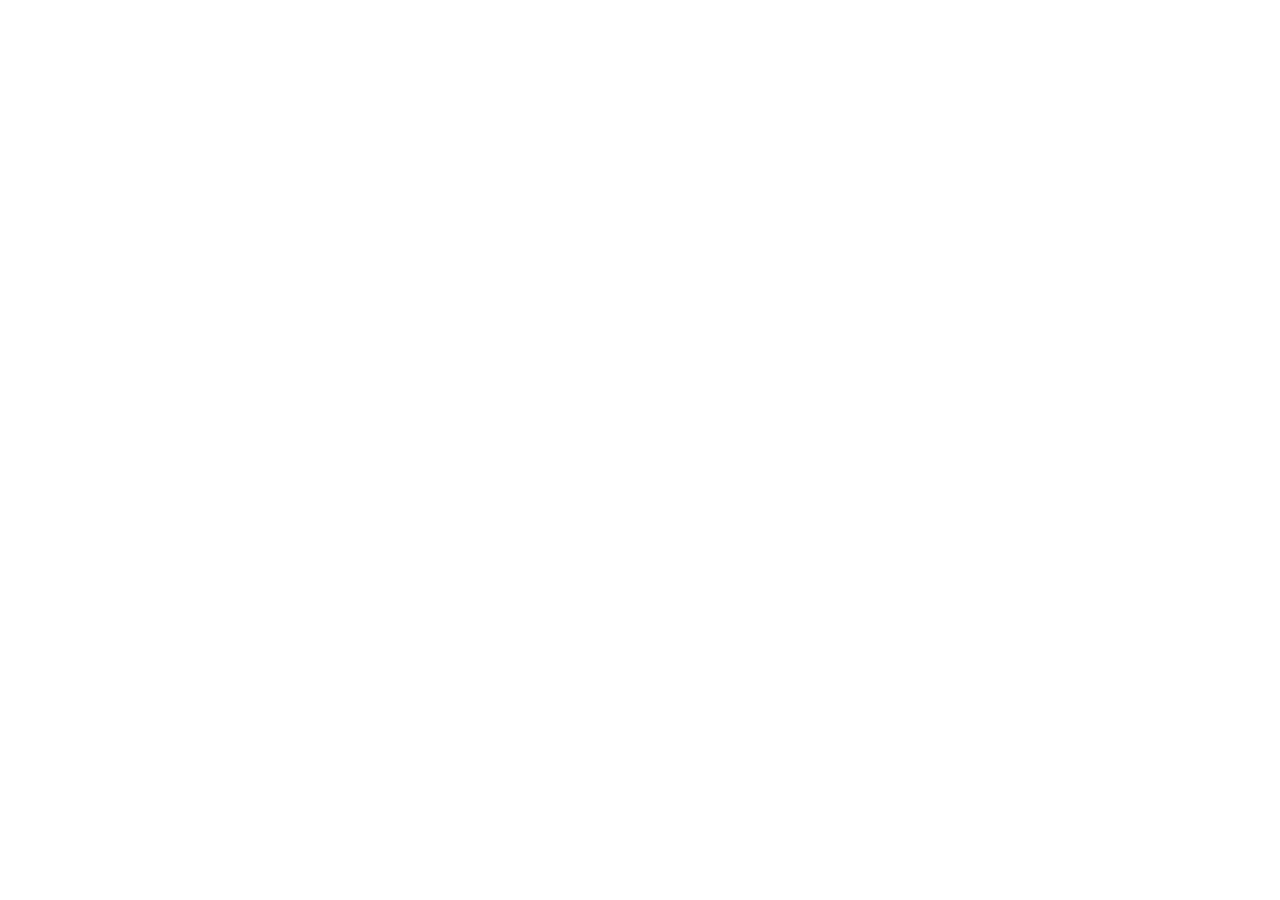
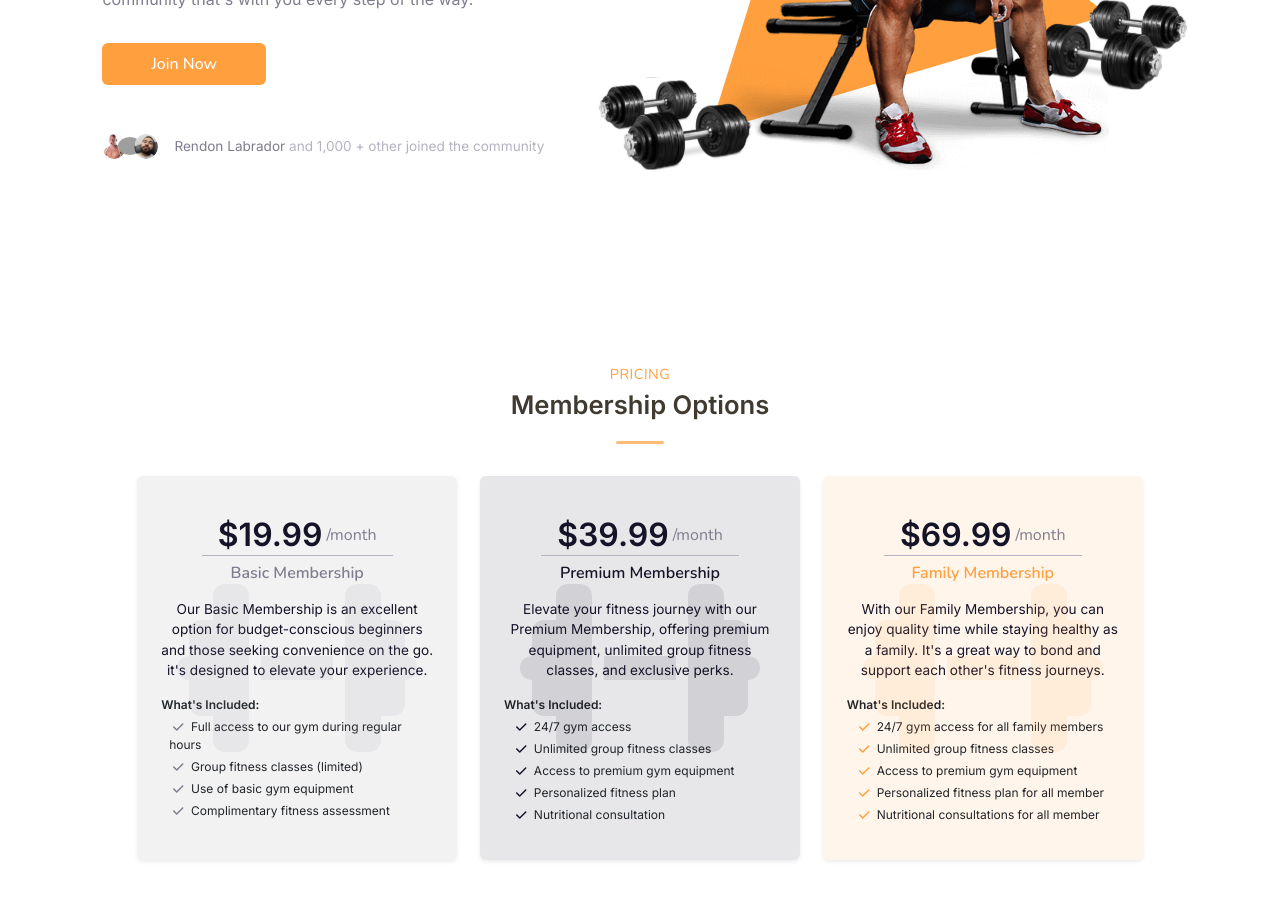
Before and after one commit to Rusty-08/epic-fit, a Vue app: page / in a window 1280 px wide. Shown: the part 460-1360 px from the top of the page. Before the commit the page ends 800 px from the top, so only its background shows below. Built offline with nearby package versions, Linux system fonts and the light colour scheme; grey boxes are pictures that could not be loaded.

Commit message:
add initial community-page content

```diff
--- a/src/App.vue
+++ b/src/App.vue
@@ -38,7 +38,7 @@
         )
 
         pages.forEach((page, index) => {
-          let activePage = localStorage.getItem('activePage')
+          let activePage = sessionStorage.getItem('activePage') || 0
           if (index == activePage) {
             page.classList.add('active')
             page.classList.add('show')
--- a/src/components/Vue/Community.vue
+++ b/src/components/Vue/Community.vue
@@ -1,13 +1,123 @@
 <script setup>
+    import { ref, onMounted } from 'vue'
+    import { faChevronLeft } from '@fortawesome/free-solid-svg-icons'
+
+    const activeCaption = ref('')
+    const activeDesc = ref('')
+
+    const gallery = [
+        {
+            image: '/img/community-image.svg',
+            caption: 'Inclusivity',
+            desc: 'We welcome everyone with open arms, regardless of their fitness level, age, or background. We believe fitness is for everyone.'
+        },
+        {
+            image: '/img/community-image.svg',
+            caption: 'Expertise',
+            desc: 'Our team of certified trainers and experienced instructors are dedicated to providing the highest quality guidance and support on your fitness journey.'
+        },
+        {
+            image: '/img/community-image.svg',
+            caption: 'Wellness',
+            desc: "We're committed to holistic health and wellness, not just physical fitness. We promote a balanced approach to living your best life."
+        },
+        {
+            image: '/img/community-image.svg',
+            caption: 'Community',
+            desc: 'Cultivating a supportive environment where fitness enthusiasts connect and thrive together, our vibrant community page fosters shared goals and celebrates collective achievements, promoting wellness as a unified journey.'
+        },
+    ]
+
+    const setAsActiveCategory = index => {
+        for(let i = 0; i < gallery.length; i++) {
+            activeCaption.value = gallery[index].caption
+            activeDesc.value = gallery[index].desc
+        }
+    }
+
+    const selectCategory = () => {
+
+    };
 
 </script>
 
 <template>
     <div class="tab-pane fade" id="community-section" role="tabpanel" aria-labelledby="community" tabindex="0">
-        <h2>COMMUNITY</h2>
+        <div class="community-landing pt-4 d-flex align-items-center justify-content-center">
+            <div class="community-desc d-flex align-items-start justify-content-center flex-column w-50">
+                <div class="">
+                    <h4 class="mb-3 fw-semibold px-5">{{ activeCaption || 'Our Mission and Values' }}</h4>
+                    <p class="mb-0 fs-7 px-5">{{ activeDesc || 'At EPICFIT, our mission is to empower individuals to lead healthier, happier lives through exercise, nutrition, and a supportive community. Our core values drive everything we do.'  }}</p>
+                </div>
+            </div>
+            <div class="community-galler position-relative w-50 d-flex align-items-center justify-content-center">
+                <button class="next-button btn position-absolute">
+                    <icon :icon="faChevronLeft" />
+                </button>
+                <div class="image-slider gap-3 d-flex position-absolute">
+                    <a
+                        href=""
+                        v-for="(item, index) in gallery"
+                        class="image-catergory position-relative"
+                        :class="{ 'active': activeCaption == item.caption}"
+                        @click.prevent="setAsActiveCategory(index)"
+                    >
+                        <img :src="item.image" class="" alt="" draggable="false">
+                        <div
+                            class="image-caption d-flex align-items-center justify-content-center w-100 pt-5 pb-3 position-absolute"
+                        >
+                            <p class="mb-0 fs-10">{{ item.caption.toUpperCase() }}</p>
+                        </div>
+                    </a>
+                </div>
+            </div>
+        </div>
     </div>
 </template>
 
 <style scoped>
-
+    .community-landing {
+        height: 100dvh !important;
+    }
+    .next-button {
+        left: 5rem;
+        width: 3rem;
+        height: 3rem;
+        border-radius: 50%;
+        background-color: rgba(127, 125, 142, 0.3);
+        color: var(--secondary-color);
+        transition: var(--transition-175s);
+    }
+    .next-button:hover {
+        background-color: var(--gray-color);
+        color: var(--primary-color);
+    }
+    .image-slider {
+        left: 10rem;
+    }
+    .image-catergory {
+        height: 60vh;
+        width: 13rem;
+        background-size: cover;
+        background-repeat: no-repeat;
+        background-position: center;
+        overflow: hidden;
+        transition: var(--transition-175s)
+    }
+    .image-catergory.active p,
+    .image-catergory:hover p {
+        color: var(--tertiary-color) !important;
+    }
+    .image-caption {
+        bottom: 0;
+        background: linear-gradient(to top, var(--secondary-color), transparent);
+    }
+    .image-caption p {
+        color: var(--primary-color) !important;
+        font-weight: 500;
+        letter-spacing: 0.5px;
+    }
+    .image-catergory img {
+        height: 100%;
+    }
 </style>
--- a/src/components/Vue/Home.vue
+++ b/src/components/Vue/Home.vue
@@ -14,7 +14,7 @@
         {
             price: 19.99,
             label: 'Basic Membership',
-            description: 'Perfect for budget-conscious beginners and convenience-seekers, our Basic Membership is your ideal choice.',
+            description: "Our Basic Membership is an excellent option for budget-conscious beginners and those seeking convenience on the go. it's designed to elevate your experience.",
             benifits: [
                 'Full access to our gym during regular hours',
                 'Group fitness classes (limited)',
@@ -114,8 +114,8 @@
                     class="pricing-item card position-relative shadow-sm p-4 d-flex justify-content-start align-items-center"
                 >
                     <h4 class="price-amount px-3 border-bottom fs-2 fw-semibold d-flex align-items-center gap-1">{{ `$${price.price}` }} <span class="fs-6 fw-normal">/month</span></h4>
-                    <h4 class="price-label fs-6">{{ price.label }}</h4>
-                    <p class="fs-8 text-center pt-3 pb-2">{{ price.description }}</p>
+                    <h4 class="price-label fw-semibold fs-6">{{ price.label }}</h4>
+                    <p class="fs-8 text-center pt-2">{{ price.description }}</p>
                     <span class="benifits text-start w-100 fs-10 fw-semibold mb-1">What's Included:</span>
                     <ul class="w-100 px-2">
                         <li
@@ -210,9 +210,9 @@
         font-family: 'Nunito', sans-serif;
     }
     .pricing-header h3 {
-        font-weight: 700;
+        font-weight: 600;
         position: relative;
-        font-family: 'Nunito', sans-serif;
+        font-size: clamp(1.3rem, 2vw, 1.7rem) !important;
     }
     .pricing-header h3::before {
         content: '';
@@ -245,16 +245,16 @@
         animation-delay: 300ms;
     }
     .pricing-item:first-child {
-        background-color: rgba(135, 206, 235, 0.1) !important;
+        background-color: rgba(127, 125, 142, 0.1) !important;
     }
     .pricing-item:nth-child(2) {
-        background-color: rgba(215, 108, 108, 0.1) !important;
+        background-color: rgba(21, 19, 40, 0.1) !important;
     }
     .pricing-item:nth-child(3) {
-        background-color: rgba(203, 170, 141, 0.1) !important;
+        background-color: rgba(255, 159, 62, 0.1) !important;
     }
     .pricing-item p {
-        color: var(--gray-dark-color) !important;
+        color: var(--secondary-color) !important;
     }
     .pricing-item:first-child .price-label {
         color: var(--basic-color) !important;
@@ -304,13 +304,13 @@
         transition: all 0.5s cubic-bezier(0.175, 0.885, 0.32, 1.175);
     }
     .pricing-item:first-child .dumbbell {
-        color: rgba(135, 206, 235, 0.1) !important;
+        color: rgba(127, 125, 142, 0.1) !important;
     }
     .pricing-item:nth-child(2) .dumbbell {
-        color: rgba(215, 108, 108, 0.1) !important;
+        color: rgba(21, 19, 40, 0.1) !important;
     }
     .pricing-item:last-child .dumbbell {
-        color: rgba(203, 170, 141, 0.1) !important;
+        color: rgba(255, 159, 62, 0.1) !important;
     }
     .pricing-item:hover {
         transform: translateY(-1rem);
@@ -346,12 +346,7 @@
     .pricing-item:last-child:hover {
         background-color: var(--family-color) !important;
     }
-    .pricing-item:hover h4,
-    .pricing-item:hover span,
-    .pricing-item:hover p,
-    .pricing-item:hover li,
-    .pricing-item:hover li>svg,
-    .pricing-item:hover .price-label {
+    .pricing-item:hover :is(h4, span, p, li, li>svg, .price-label) {
         color: var(--primary-color) !important;
     }
     .pricing-item:hover .price-amount {
--- a/src/components/Vue/Navbar.vue
+++ b/src/components/Vue/Navbar.vue
@@ -17,11 +17,11 @@
 
     const openPage = (index) => {
         window.scrollTo(0, 0)
-        localStorage.setItem('activePage', index)
+        sessionStorage.setItem('activePage', index)
     }
 
     const getActiveLink = () => {
-        return localStorage.getItem('activePage')
+        return sessionStorage.getItem('activePage')
     };
 
 </script>
@@ -39,7 +39,7 @@
                 >
                     <button
                         class="nav-link px-0 fs-10"
-                        :class="{ 'active': index == getActiveLink() }"
+                        :class="{ 'active': index == getActiveLink() || 0 }"
                         :id="convertToLink(link)"
                         data-bs-toggle="pill"
                         :data-bs-target="`#${convertToLink(link)}-section`"
@@ -96,16 +96,6 @@
         color: var(--tertiary-color);
         background-color: transparent;
     }
-    .navbar .nav-link.active::before,
-    .navbar .nav-link:hover::before {
-        content: '';
-        position: absolute;
-        border: 5px solid transparent;
-        border-bottom-color: var(--tertiary-color);
-        bottom: 0;
-        left: calc(50% - 2.5px);
-        animation: fadeDown 0.375s ease-in-out;
-    }
     .user {
         width: 2.5rem;
         height: 2.5rem;
--- a/src/main.css
+++ b/src/main.css
@@ -16,9 +16,9 @@
   --gray-light-color: #b5b3c3;
   --gray-dark-color: #413a31;
   --gray-color: #7f7d8e;
-  --basic-color: rgb(135, 206, 235);
-  --premium-color: rgb(215, 108, 108);
-  --family-color:  rgb(203, 170, 141);
+  --basic-color: rgb(127, 125, 142);
+  --premium-color: rgb(21, 19, 40);
+  --family-color:  rgb(255, 159, 62);
   --low-opacity-tertiary: rgba(255, 159, 62, 0.1);
   --low-opacity-secondary: rgba(21, 19, 40, 0.1);
   --header-height: 5rem;
```
Also changed, not shown: src/components/Vue/AboutUs.vue (+31 -17 lines), public/img/community-image.svg (added).
